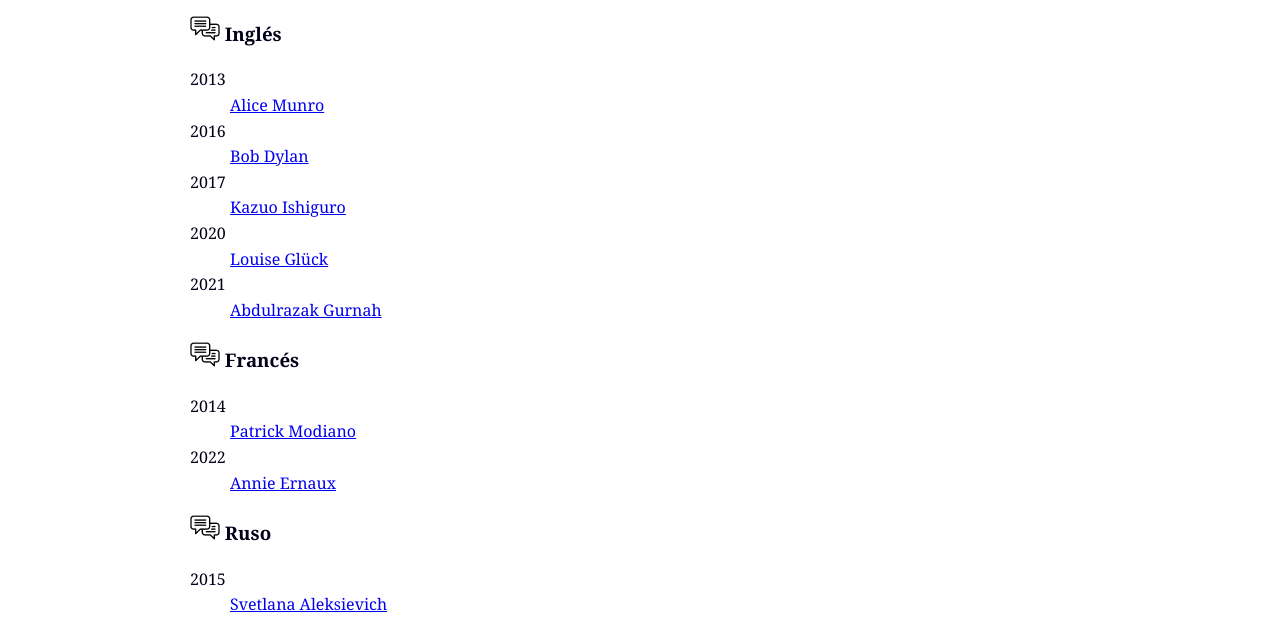
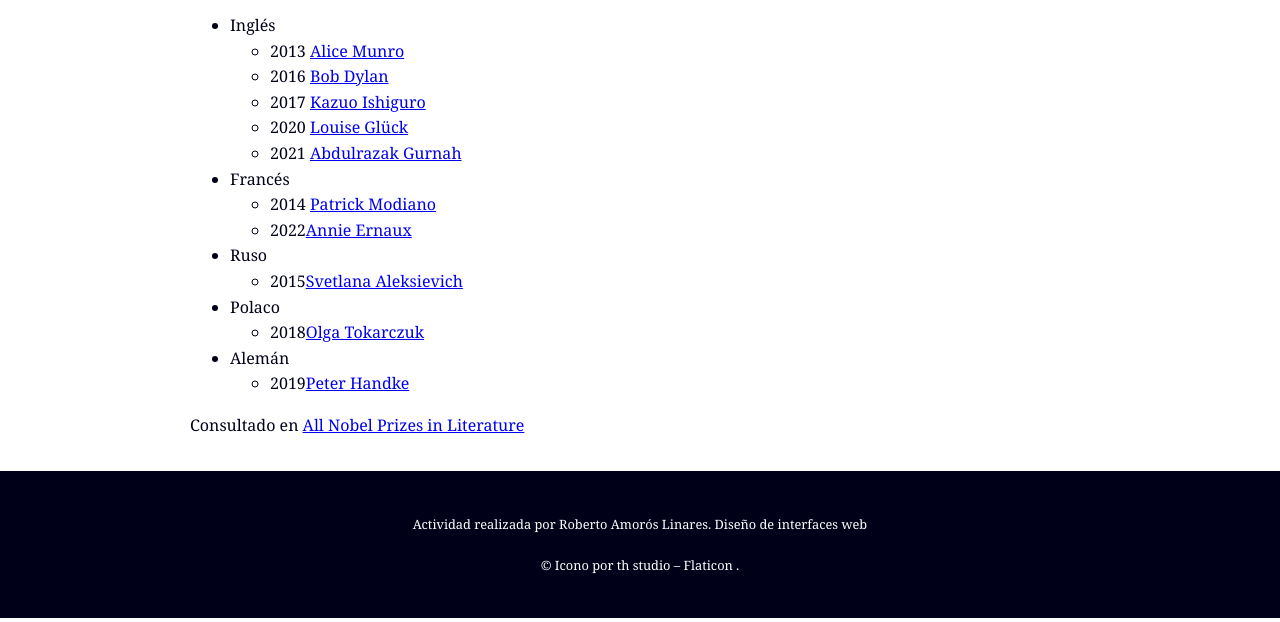
Before and after one commit to robertSpacecraft/DIWPractica1, a plain HTML site: page listado-nobel-literatura.html in a window 1280 px wide. Shown: the part 330-952 px from the top of the page. Drawn offline with nearby package versions, Linux system fonts and the light colour scheme.

Commit message:
fix(listado nobel) cambiado por lista ul li ul li

```diff
--- a/listado-nobel-literatura.html
+++ b/listado-nobel-literatura.html
@@ -30,64 +30,78 @@
             <p>2013 – 2022</p>
             <p>ORDENADOS POR EL IDIOMA DE SU PRODUCCIÓN LITERARIA</p>
         </header>
-        <section>
-            <h3><img src="img/idioma.png" alt=""> Inglés</h3>
-            <dl>
-                <dt><time datetime="2013">2013</time></dt>
-                <dd><a href="motivacion-premios.html#2013-alice-munro">Alice
-                        Munro</a></dd>
-                <dt><time datetime="2016">2016</time></dt>
-                <dd><a href="motivacion-premios.html#2016-bob-dylan">Bob
-                        Dylan</a></dd>
 
-                <dt><time datetime="2017">2017</time></dt>
-                <dd><a href="motivacion-premios.html#2017-kazuo-ishiguro">Kazuo
-                        Ishiguro</a></dd>
-                <dt><time datetime="2020">2020</time></dt>
-                <dd><a href="motivacion-premios.html#2020-louise-gluck">Louise
-                        Glück</a></dd>
-                <dt><time datetime="2021">2021</time></dt>
-                <dd><a href="motivacion-premios.html#2021-abdulrazak-gurnah">Abdulrazak Gurnah</a></dd>
-            </dl>
-        </section>
+        <ul>
+            <li><span class="idioma">Inglés</span>
+                <ul>
+                    <li>
+                        <time datetime="2013">2013</time>
+                        <a href="motivacion-premios.html#2013-alice-munro">Alice Munro</a>
+                    </li>
+                    <li>
+                        <time datetime="2016">2016</time>
+                        <a href="motivacion-premios.html#2016-bob-dylan">Bob
+                            Dylan</a>
+                    </li>
+                    <li>
+                        <time datetime="2017">2017</time>
+                        <a href="motivacion-premios.html#2017-kazuo-ishiguro">Kazuo
+                            Ishiguro</a>
+                    </li>
+                    <li>
+                        <time datetime="2020">2020</time>
+                        <a href="motivacion-premios.html#2020-louise-gluck">Louise
+                            Glück</a>
+                    </li>
+                    <li>
+                        <time datetime="2021">2021</time>
+                        <a href="motivacion-premios.html#2021-abdulrazak-gurnah">Abdulrazak Gurnah</a>
+                    </li>
+                </ul>
+            </li>
 
-        <section>
-            <h3><img src="img/idioma.png" alt=""> Francés</h3>
-            <dl>
-                <dt><time datetime="2014">2014</time></dt>
-                <dd><a href="motivacion-premios.html#2014-patrick-modiano">Patrick
-                        Modiano</a></dd>
-                <dt><time datetime="2022">2022</time></dt>
-                <dd><a href="motivacion-premios.html#2022-annie-ernaux">Annie
-                        Ernaux</a></dd>
-            </dl>
-        </section>
+            <li><span class="idioma">Francés</span>
+                <ul>
+                    <li>
+                        <time datetime="2014">2014</time>
+                        <a href="motivacion-premios.html#2014-patrick-modiano">Patrick
+                            Modiano</a>
+                    </li>
 
-        <section>
-            <h3><img src="img/idioma.png" alt=""> Ruso</h3>
-            <dl>
-                <dt><time datetime="2015">2015</time></dt>
-                <dd><a href="motivacion-premios.html#2015-svetlana-aleksievich">Svetlana Aleksievich</a></dd>
-            </dl>
-        </section>
+                    <li>
+                        <time datetime="2022">2022</time><a href="motivacion-premios.html#2022-annie-ernaux">Annie
+                            Ernaux</a>
+                    </li>
+                </ul>
+            </li>
 
-        <section>
-            <h3><img src="img/idioma.png" alt=""> Polaco</h3>
-            <dl>
-                <dt><time datetime="2018">2018</time></dt>
-                <dd><a href="motivacion-premios.html#2018-olga-tokarczuk">Olga
-                        Tokarczuk</a></dd>
-            </dl>
-        </section>
+            <li><span>Ruso</span>
+                <ul>
+                    <li>
+                        <time datetime="2015">2015</time><a
+                            href="motivacion-premios.html#2015-svetlana-aleksievich">Svetlana Aleksievich</a>
+                    </li>
+                </ul>
+            </li>
 
-        <section>
-            <h3><img src="img/idioma.png" alt=""> Alemán</h3>
-            <dl>
-                <dt><time datetime="2019">2019</time></dt>
-                <dd><a href="motivacion-premios.html#2019-peter-handke">Peter
-                        Handke</a></dd>
-            </dl>
-        </section>
+            <li><span class="idioma">Polaco</span>
+                <ul>
+                    <li>
+                        <time datetime="2018">2018</time><a href="motivacion-premios.html#2018-olga-tokarczuk">Olga
+                            Tokarczuk</a>
+                    </li>
+                </ul>
+            </li>
+
+            <li><span class="idioma">Alemán</span>
+                <ul>
+                    <li>
+                        <time datetime="2019">2019</time><a href="motivacion-premios.html#2019-peter-handke">Peter
+                            Handke</a>
+                    </li>
+                </ul>
+            </li>
+        </ul>
 
         <p>Consultado en
             <a href="https://www.nobelprize.org/prizes/lists/all-nobel-prizes-in-literature/" target="_blank"
@@ -100,10 +114,10 @@
     <footer>
         <p><small>Actividad realizada por Roberto Amorós Linares. Diseño de interfaces web</small></p>
         <p><small>
-            © Icono por th studio –
-            <a href="https://www.flaticon.es/iconos-gratis/opcion-de-chat" target="_blank" rel="noopener">
-                Flaticon
-            </a>.</small>
+                © Icono por th studio –
+                <a href="https://www.flaticon.es/iconos-gratis/opcion-de-chat" target="_blank" rel="noopener">
+                    Flaticon
+                </a>.</small>
         </p>
     </footer>
 </body>
```
Also changed, not shown: motivacion-premios.html (+1 -0 lines).
